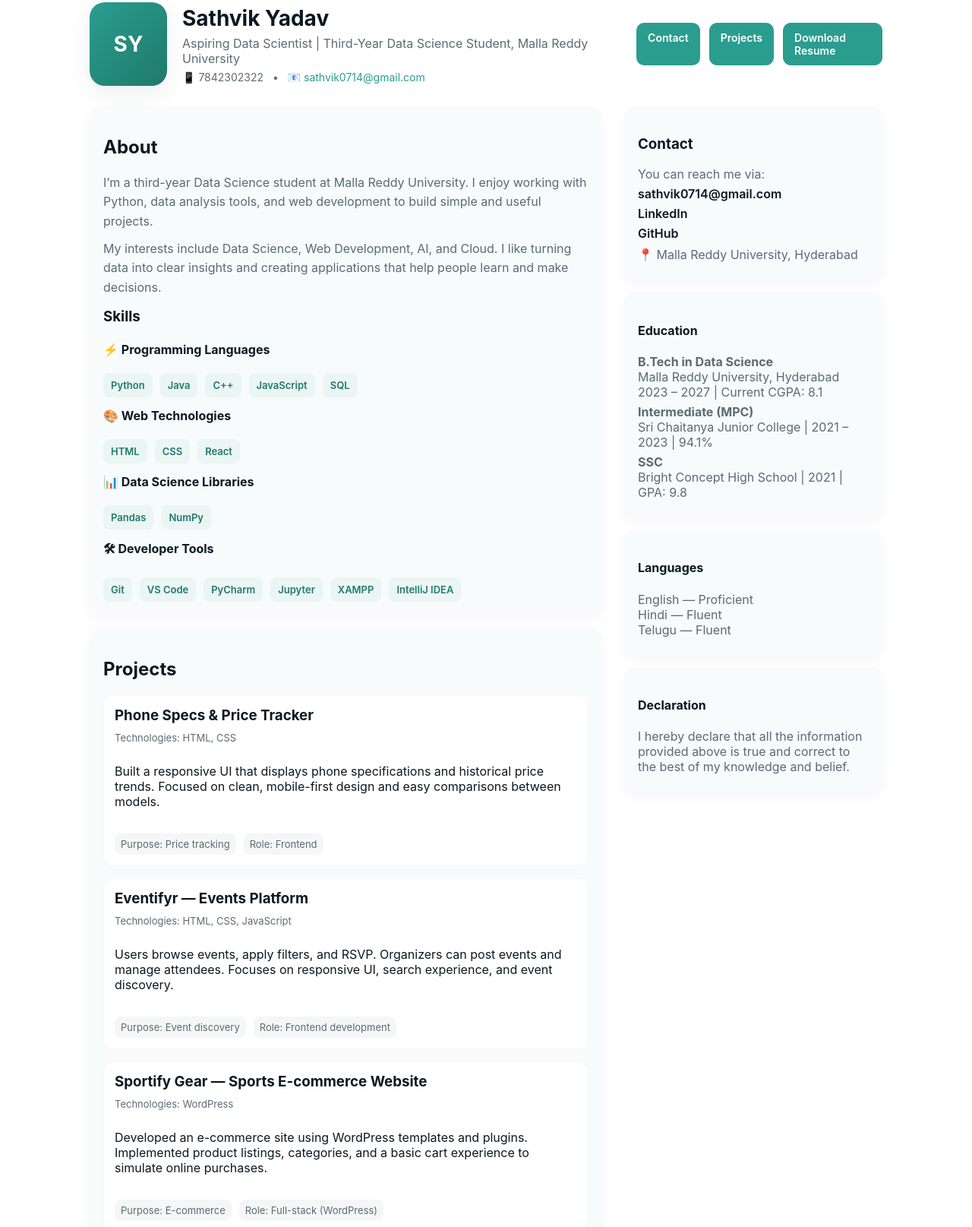
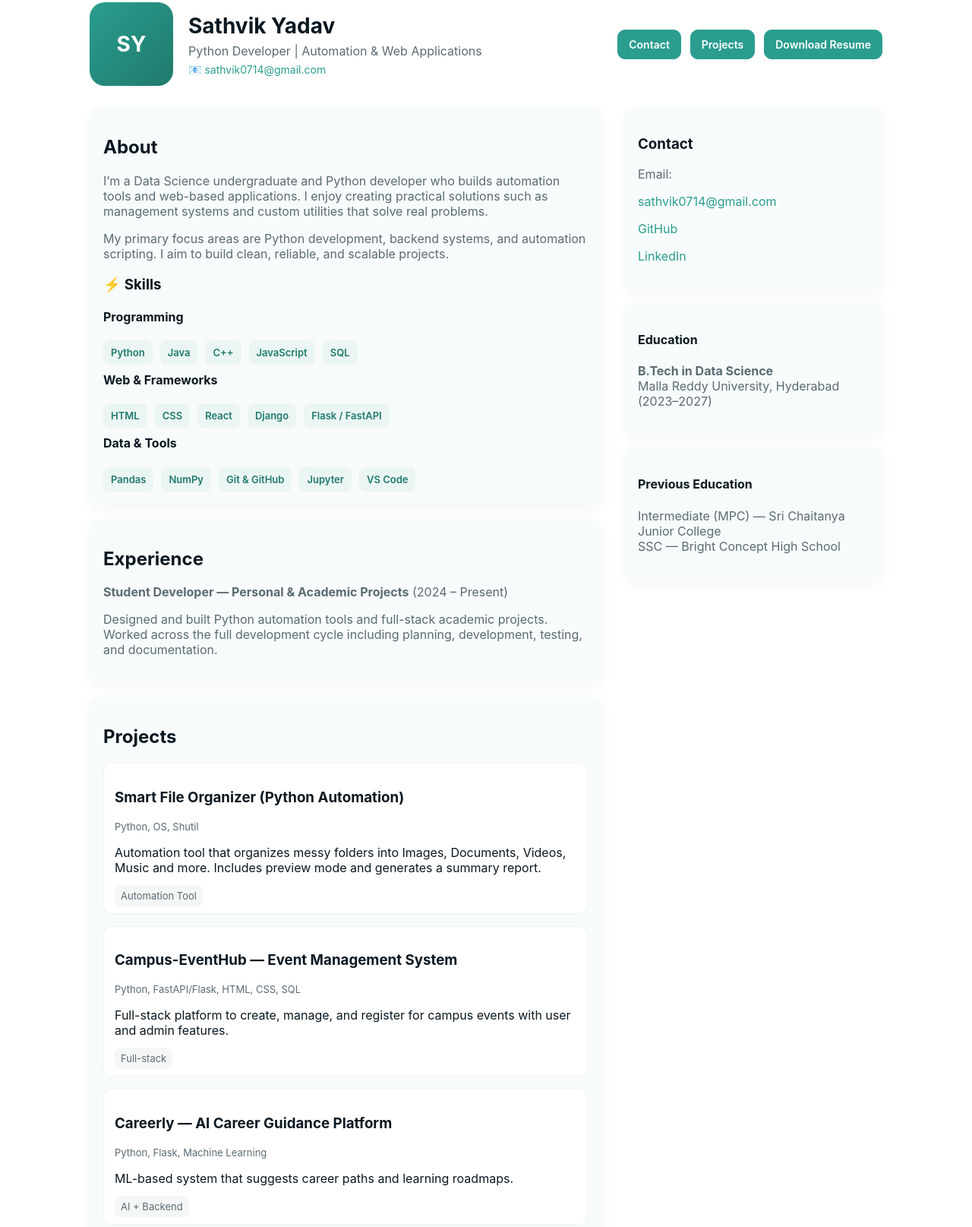
Before and after one commit to sathvikyadav0714/Portfolio, a plain HTML site: page index.html in a window 1280 px wide. Shown: the part 65-1680 px from the top of the page at 76% size. Drawn offline with Linux system fonts and the light colour scheme.

Commit message:
Update portfolio and resume

```diff
--- a/index.html
+++ b/index.html
@@ -3,131 +3,74 @@
 <head>
   <meta charset="utf-8">
   <meta name="viewport" content="width=device-width,initial-scale=1">
-  <title>Sathvik Yadav — Data Science Portfolio</title>
+  <title>Sathvik Yadav — Python Developer Portfolio</title>
   <style>
     :root{
-      --bg: #ffffff;
-      --text: #0b1821;
-      --muted: #5b6b73;
-      --card: #f7fbfb;
-      --accent: #2a9d8f; /* green highlight */
-      --accent-dark: #1f7a6b;
-      --radius: 12px;
-      --glass: rgba(42,157,143,0.06);
-      --max-width: 1100px;
-      --mono: 'SFMono-Regular', Consolas, 'Roboto Mono', monospace;
+      --bg:#ffffff;--text:#0b1821;--muted:#5b6b73;--card:#f7fbfb;
+      --accent:#2a9d8f;--accent-dark:#1f7a6b;--radius:12px;
+      --glass:rgba(42,157,143,0.06);--max-width:1100px;
     }
     *{box-sizing:border-box}
-    body{font-family: Inter, system-ui, -apple-system, 'Segoe UI', Roboto, 'Helvetica Neue', Arial; margin:0; color:var(--text); background:var(--bg); -webkit-font-smoothing:antialiased}
-    a{color:var(--accent); text-decoration:none}
-    .wrapper{max-width:var(--max-width); margin:40px auto; padding:28px}
-
-    /* Muted text */
-    .muted { color: var(--muted); }
-
-    /* Header / Hero */
-    header{display:flex; gap:28px; align-items:center; justify-content:space-between}
-    .hero{display:flex; gap:20px; align-items:center}
-    .avatar{width:110px;height:110px;border-radius:20px;background:linear-gradient(135deg,var(--accent),var(--accent-dark)); display:flex;align-items:center;justify-content:center;color:#fff;font-weight:700;font-size:28px;box-shadow:0 10px 30px rgba(32,50,60,0.08)}
+    body{font-family:Inter,system-ui,-apple-system,'Segoe UI',Roboto,Arial;margin:0;color:var(--text);background:var(--bg)}
+    a{color:var(--accent);text-decoration:none}
+    .wrapper{max-width:var(--max-width);margin:40px auto;padding:28px}
+    .muted{color:var(--muted)}
+    header{display:flex;gap:28px;align-items:center;justify-content:space-between}
+    .hero{display:flex;gap:20px;align-items:center}
+    .avatar{width:110px;height:110px;border-radius:20px;background:linear-gradient(135deg,var(--accent),var(--accent-dark));display:flex;align-items:center;justify-content:center;color:#fff;font-weight:700;font-size:28px}
     h1{font-size:28px;margin:0}
-    .tag{color:var(--muted); margin-top:6px}
-
-    /* Buttons */
-    .actions{display:flex;gap:12px}
-    .btn{
-        padding:10px 14px;
-        border-radius:10px;
-        border:1px solid transparent;
-        background:var(--accent);
-        color:#fff;
-        font-weight:600;
-        font-size:14px;
-    }
-    .btn-outline{
-        padding:10px 14px;
-        border-radius:10px;
-        background:var(--accent);
-        color:#fff;
-        font-weight:600;
-        font-size:14px;
-        border:1px solid var(--accent);
-    }
-
-    /* Grid layout */
+    .tag{color:var(--muted);margin-top:6px}
+    .actions{display:flex;gap:12px;flex-wrap:wrap}
+    .btn,.btn-outline{padding:10px 14px;border-radius:10px;background:var(--accent);color:#fff;font-weight:600;font-size:14px;border:1px solid var(--accent)}
     .grid{display:grid;grid-template-columns:1fr 340px;gap:30px;margin-top:28px}
-
-    /* Card */
     .card{background:var(--card);border-radius:var(--radius);padding:18px;box-shadow:0 6px 18px rgba(20,30,40,0.04)}
-
-    /* About */
-    .about p{margin:0 0 10px 0;color:var(--muted);line-height:1.6}
-
-    /* Skills */
-    .skills{display:flex;flex-wrap:wrap;gap:10px;margin-top:12px}
+    .skills{display:flex;flex-wrap:wrap;gap:10px;margin-top:10px}
     .skill{background:var(--glass);padding:8px 10px;border-radius:8px;font-weight:600;color:var(--accent-dark);font-size:13px}
-
-    /* Projects */
     .projects{display:flex;flex-direction:column;gap:16px}
-    .project{display:flex;flex-direction:column;gap:10px;padding:14px;border-radius:12px;background:#fff;border:1px solid rgba(10,30,40,0.03)}
-    .project h3{margin:0}
+    .project{padding:14px;border-radius:12px;background:#fff;border:1px solid rgba(10,30,40,0.05)}
     .tech{font-size:13px;color:var(--muted)}
-    .proj-actions{display:flex;gap:10px;margin-top:6px}
     .pill{background:rgba(15,60,50,0.04);padding:6px 8px;border-radius:8px;font-size:13px;color:var(--muted)}
-
-    /* Right column */
-    .right-col .card{margin-bottom:16px}
-    .meta{display:flex;justify-content:space-between;align-items:center}
-    .cert-list{list-style:none;padding:0;margin:8px 0 0 0}
-    .cert-list li{margin-bottom:8px;color:var(--muted)}
-
-    /* Contact */
-    .contact a{display:block;color:var(--text);font-weight:600}
-    .contact p{color:var(--muted);margin:6px 0}
-
     footer{text-align:center;color:var(--muted);margin-top:36px;font-size:14px}
-
-    /* Responsive */
-    @media (max-width: 900px){
-      .grid{grid-template-columns:1fr;}
-      header{flex-direction:column;align-items:flex-start;gap:18px}
-      .avatar{width:88px;height:88px}
-    }
-
+    @media (max-width:900px){.grid{grid-template-columns:1fr}header{flex-direction:column;align-items:flex-start}}
   </style>
 </head>
 <body>
 <div class="wrapper">
+
 <header>
   <div class="hero">
     <div class="avatar">SY</div>
     <div>
       <h1>Sathvik Yadav</h1>
-          <div class="tag">Aspiring Data Scientist | Third-Year Data Science Student, Malla Reddy University</div>
-          <div style="margin-top:6px;color:var(--muted);font-size:14px">📱 7842302322 &nbsp; • &nbsp; 📧 <a href="mailto:sathvik0714@gmail.com">sathvik0714@gmail.com</a></div>
+      <div class="tag">Python Developer | Automation & Web Applications</div>
+      <div style="margin-top:6px;color:var(--muted);font-size:14px">
+        📧 <a href="mailto:sathvik0714@gmail.com">sathvik0714@gmail.com</a>
+      </div>
     </div>
   </div>
   <div class="actions">
     <a class="btn" href="#contact">Contact</a>
     <a class="btn-outline" href="#projects">Projects</a>
-
-        <!-- Download Resume Button -->
-        <a class="btn-outline" href="https://sathvikyadav0714.github.io/Portfolio/resume.pdf" download rel="noopener">
-          Download Resume
-        </a>
+    <a class="btn-outline" href="https://sathvikyadav0714.github.io/Portfolio/resume.pdf" download>Download Resume</a>
   </div>
 </header>
 
 <div class="grid">
 <main>
-        <section class="card about">
+
+<section class="card">
 <h2>About</h2>
-          <p>I’m a third-year Data Science student at Malla Reddy University. I enjoy working with Python, data analysis tools, and web development to build simple and useful projects.</p>
-          <p>My interests include Data Science, Web Development, AI, and Cloud. I like turning data into clear insights and creating applications that help people learn and make decisions.</p>
+<p class="muted">
+I’m a Data Science undergraduate and Python developer who builds automation tools and web-based applications.
+I enjoy creating practical solutions such as management systems and custom utilities that solve real problems.
+</p>
+<p class="muted">
+My primary focus areas are Python development, backend systems, and automation scripting. I aim to build clean, reliable, and scalable projects.
+</p>
 
-          <h3 style="margin-top:14px">Skills</h3>
+<h3>⚡ Skills</h3>
 
-          <!-- Programming Languages -->
-          <h4>⚡ Programming Languages</h4>
+<h4>Programming</h4>
 <div class="skills">
 <div class="skill">Python</div>
 <div class="skill">Java</div>
@@ -136,146 +79,108 @@
 <div class="skill">SQL</div>
 </div>
 
-          <!-- Web Technologies -->
-          <h4 style="margin-top:14px">🎨 Web Technologies</h4>
+<h4 style="margin-top:10px">Web & Frameworks</h4>
 <div class="skills">
 <div class="skill">HTML</div>
 <div class="skill">CSS</div>
 <div class="skill">React</div>
+<div class="skill">Django</div>
+<div class="skill">Flask / FastAPI</div>
 </div>
 
-          <!-- Data Science Libraries -->
-          <h4 style="margin-top:14px">📊 Data Science Libraries</h4>
+<h4 style="margin-top:10px">Data & Tools</h4>
 <div class="skills">
 <div class="skill">Pandas</div>
 <div class="skill">NumPy</div>
+<div class="skill">Git & GitHub</div>
+<div class="skill">Jupyter</div>
+<div class="skill">VS Code</div>
 </div>
+</section>
 
-          <!-- Developer Tools -->
-          <h4 style="margin-top:14px">🛠 Developer Tools</h4>
-          <div class="skills">
-            <div class="skill">Git</div>
-            <div class="skill">VS Code</div>
-            <div class="skill">PyCharm</div>
-            <div class="skill">Jupyter</div>
-            <div class="skill">XAMPP</div>
-            <div class="skill">IntelliJ IDEA</div>
-          </div>
+<section class="card" style="margin-top:18px">
+<h2>Experience</h2>
+<p class="muted"><strong>Student Developer — Personal & Academic Projects</strong> (2024 – Present)</p>
+<p class="muted">
+Designed and built Python automation tools and full-stack academic projects.
+Worked across the full development cycle including planning, development, testing, and documentation.
+</p>
 </section>
 
 <section id="projects" class="card" style="margin-top:18px">
 <h2>Projects</h2>
+
 <div class="projects">
 
-            <article class="project">
-              <h3>Phone Specs & Price Tracker</h3>
-              <div class="tech">Technologies: HTML, CSS</div>
-              <p>Built a responsive UI that displays phone specifications and historical price trends. Focused on clean, mobile-first design and easy comparisons between models.</p>
-              <div class="proj-actions">
-                <span class="pill">Purpose: Price tracking</span>
-                <span class="pill">Role: Frontend</span>
+<div class="project">
+<h3>Smart File Organizer (Python Automation)</h3>
+<div class="tech">Python, OS, Shutil</div>
+<p>Automation tool that organizes messy folders into Images, Documents, Videos, Music and more. Includes preview mode and generates a summary report.</p>
+<span class="pill">Automation Tool</span>
 </div>
-            </article>
 
-            <article class="project">
-              <h3>Eventifyr — Events Platform</h3>
-              <div class="tech">Technologies: HTML, CSS, JavaScript</div>
-              <p>Users browse events, apply filters, and RSVP. Organizers can post events and manage attendees. Focuses on responsive UI, search experience, and event discovery.</p>
-              <div class="proj-actions">
-                <span class="pill">Purpose: Event discovery</span>
-                <span class="pill">Role: Frontend development</span>
+<div class="project">
+<h3>Campus-EventHub — Event Management System</h3>
+<div class="tech">Python, FastAPI/Flask, HTML, CSS, SQL</div>
+<p>Full-stack platform to create, manage, and register for campus events with user and admin features.</p>
+<span class="pill">Full-stack</span>
 </div>
-            </article>
 
-            <article class="project">
-              <h3>Sportify Gear — Sports E-commerce Website</h3>
-              <div class="tech">Technologies: WordPress</div>
-              <p>Developed an e-commerce site using WordPress templates and plugins. Implemented product listings, categories, and a basic cart experience to simulate online purchases.</p>
-              <div class="proj-actions">
-                <span class="pill">Purpose: E-commerce</span>
-                <span class="pill">Role: Full-stack (WordPress)</span>
+<div class="project">
+<h3>Careerly — AI Career Guidance Platform</h3>
+<div class="tech">Python, Flask, Machine Learning</div>
+<p>ML-based system that suggests career paths and learning roadmaps.</p>
+<span class="pill">AI + Backend</span>
 </div>
-            </article>
 
-            <article class="project">
-              <h3>Online Book Store</h3>
-              <div class="tech">Technologies: HTML, CSS, Java, SQL</div>
-              <p>Full-stack mini-project with Java Servlets and MySQL to manage orders, inventory, and user accounts. Includes admin tools for adding/removing books and maintaining sales history.</p>
-              <div class="proj-actions">
-                <span class="pill">Purpose: e-commerce flow</span>
-                <span class="pill">Role: Backend with Java Servlets</span>
+<div class="project">
+<h3>Eventifyr — Events Platform (Frontend)</h3>
+<div class="tech">HTML, CSS, JavaScript</div>
+<p>Responsive event discovery site with filters and RSVP flow.</p>
+<span class="pill">Frontend</span>
 </div>
-            </article>
-
-            <article class="project">
-              <h3>Careerly — AI Career Guidance Platform</h3>
-              <div class="tech">Technologies: Python, Flask, PHP, Machine Learning</div>
-              <p>Built an ML-backed recommendation system that suggests career paths and learning roadmaps based on user inputs. Integrated Flask & PHP backends with MySQL persistence.</p>
-              <div class="proj-actions">
-                <span class="pill">Purpose: Career recommendations</span>
-                <span class="pill">Role: Backend + ML</span>
-              </div>
-            </article>
-
-            <article class="project">
-              <h3>Campus Mate — College Management System</h3>
-              <div class="tech">Technologies: Django, Python, Ajax, jQuery, Bootstrap, HTML, CSS</div>
-              <p>Multi-role system for Admins, Staff, and Students with features such as attendance tracking, results, leave management, and dashboards. Focus on role-based access and CRUD operations.</p>
-              <div class="proj-actions">
-                <span class="pill">Purpose: Academic administration</span>
-                <span class="pill">Role: Full-stack with Django</span>
-              </div>
-            </article>
 
 </div>
 </section>
 
 <section class="card" style="margin-top:18px">
 <h2>Certifications & Workshops</h2>
-          <ul class="cert-list">
-            <li>Deep Learning Essentials with TensorFlow & Keras – Workshop</li>
+<ul class="muted">
+<li>HackerRank — Python (Basic) Certificate</li>
 <li>Python Programming – Infosys Springboard</li>
 <li>JP Morgan — Software Engineering Virtual Experience</li>
+<li>Deep Learning Essentials with TensorFlow & Keras – Workshop</li>
 <li>English Proficiency – Cambridge B2 Level</li>
-            <li>Deep Learning & Neural Networks – 2-Day Workshop</li>
 </ul>
 </section>
 
 </main>
 
-      <aside class="right-col">
-        <div class="card contact" id="contact">
+<aside>
+<div class="card" id="contact">
 <h3>Contact</h3>
-          <p class="muted">You can reach me via:</p>
+<p class="muted">Email:</p>
 <a href="mailto:sathvik0714@gmail.com">sathvik0714@gmail.com</a>
+<p><a href="https://github.com/sathvikyadav0714" target="_blank">GitHub</a></p>
 <p><a href="https://www.linkedin.com/in/sathvikyadav/" target="_blank">LinkedIn</a></p>
-          <p><a href="https://github.com/sathvikyadav0714" target="_blank">GitHub</a></p>
-          <p style="margin-top:8px;color:var(--muted)">📍 Malla Reddy University, Hyderabad</p>
 </div>
 
-        <div class="card">
+<div class="card" style="margin-top:16px">
 <h4>Education</h4>
-          <p style="margin:6px 0" class="muted"><strong>B.Tech in Data Science</strong><br>Malla Reddy University, Hyderabad<br>2023 – 2027 | Current CGPA: 8.1</p>
-          <p style="margin:6px 0" class="muted"><strong>Intermediate (MPC)</strong><br>Sri Chaitanya Junior College | 2021 – 2023 | 94.1%</p>
-          <p style="margin:6px 0" class="muted"><strong>SSC</strong><br>Bright Concept High School | 2021 | GPA: 9.8</p>
+<p class="muted"><strong>B.Tech in Data Science</strong><br>Malla Reddy University, Hyderabad (2023–2027)</p>
 </div>
 
-        <div class="card">
-          <h4>Languages</h4>
-          <p style="margin:6px 0" class="muted">English — Proficient<br>Hindi — Fluent<br>Telugu — Fluent</p>
+<div class="card" style="margin-top:16px">
+<h4>Previous Education</h4>
+<p class="muted">Intermediate (MPC) — Sri Chaitanya Junior College<br>SSC — Bright Concept High School</p>
 </div>
-
-        <div class="card">
-          <h4>Declaration</h4>
-          <p style="margin:6px 0" class="muted">I hereby declare that all the information provided above is true and correct to the best of my knowledge and belief.</p>
-        </div>
-
 </aside>
 </div>
 
 <footer>
 portfolio • built by Sathvik
 </footer>
+
 </div>
 </body>
 </html>
```
Also changed, not shown: 1 other file. Lines whose indentation alone changed are shown as unchanged.
